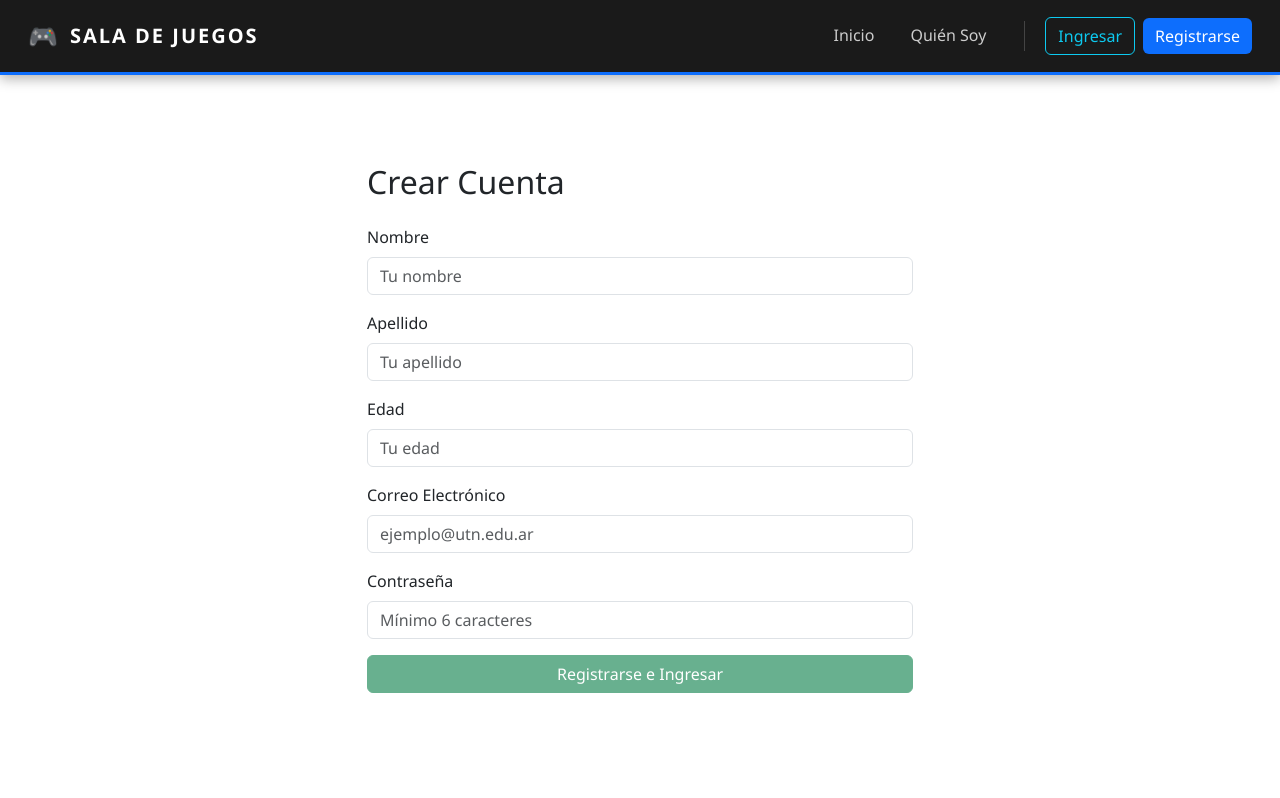
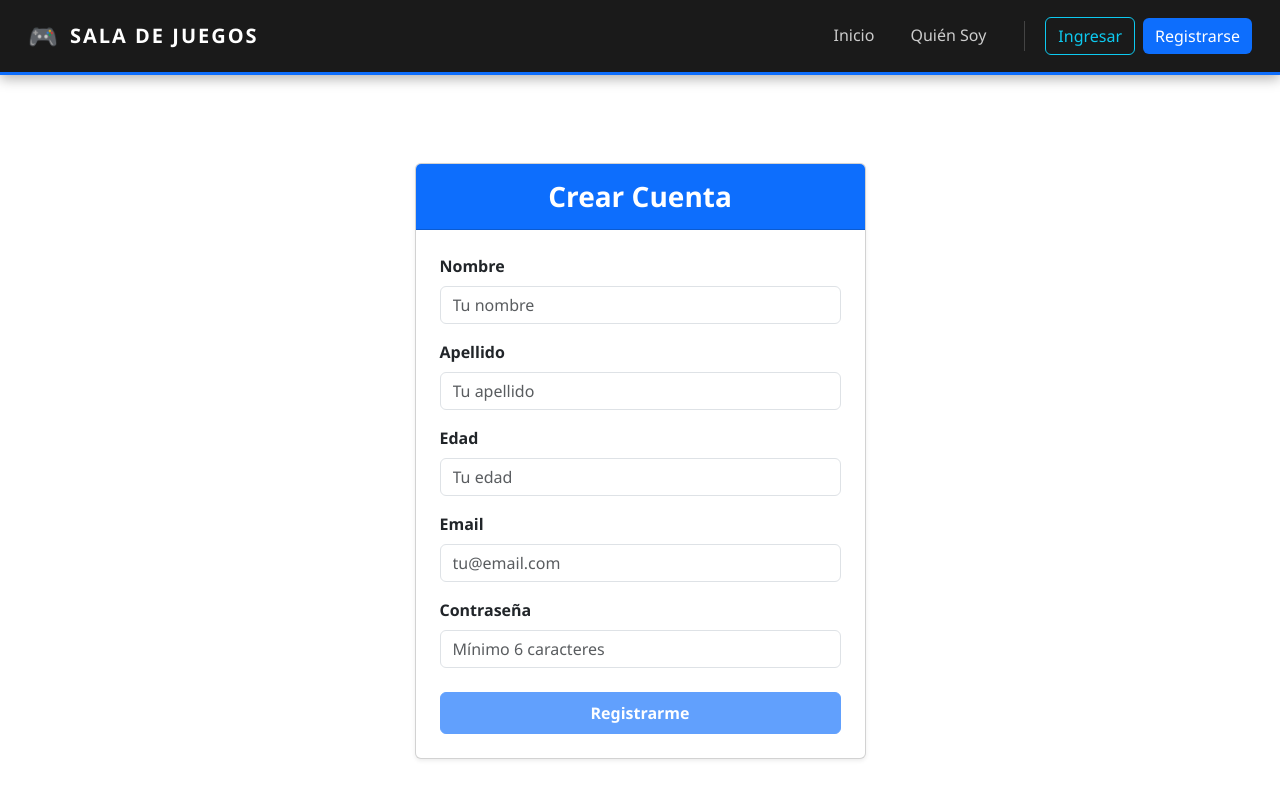
Before and after one commit to mateoutn2024/sala-de-juegos, an Angular app: page /registro in a window 1280 px wide. Built offline with nearby package versions, Linux system fonts and the light colour scheme.

Commit message:
feat(registro): agregar campos de nombre, apellido y edad segun enunciado

```diff
--- a/src/app/pages/registro/registro.html
+++ b/src/app/pages/registro/registro.html
@@ -1,44 +1,52 @@
 <div class="container mt-5">
   <div class="row justify-content-center">
-    <div class="col-md-6">
-      <h2 class="mb-4">Crear Cuenta</h2>
+    <div class="col-md-5">
 
-      <div *ngIf="mensajeError" class="alert alert-danger" role="alert">
+      <div *ngIf="mensajeError" class="alert alert-danger mb-3" role="alert">
         {{ mensajeError }}
       </div>
 
+      <div class="card shadow-sm">
+        <div class="card-header bg-primary text-white text-center py-3">
+          <h3 class="mb-0 fw-bold">Crear Cuenta</h3>
+        </div>
+
+        <div class="card-body p-4">
           <form [formGroup]="formRegistro" (ngSubmit)="registrarse()">
 
             <div class="mb-3">
-          <label class="form-label">Nombre</label>
+              <label class="form-label fw-semibold">Nombre</label>
               <input type="text" class="form-control" formControlName="nombre" placeholder="Tu nombre">
             </div>
 
             <div class="mb-3">
-          <label class="form-label">Apellido</label>
+              <label class="form-label fw-semibold">Apellido</label>
               <input type="text" class="form-control" formControlName="apellido" placeholder="Tu apellido">
             </div>
 
             <div class="mb-3">
-          <label class="form-label">Edad</label>
+              <label class="form-label fw-semibold">Edad</label>
               <input type="number" class="form-control" formControlName="edad" placeholder="Tu edad">
             </div>
 
             <div class="mb-3">
-          <label class="form-label">Correo Electrónico</label>
-          <input type="email" class="form-control" formControlName="correo" placeholder="ejemplo@utn.edu.ar">
+              <label class="form-label fw-semibold">Email</label>
+              <input type="email" class="form-control" formControlName="correo" placeholder="tu@email.com">
             </div>
 
-        <div class="mb-3">
-          <label class="form-label">Contraseña</label>
+            <div class="mb-4">
+              <label class="form-label fw-semibold">Contraseña</label>
               <input type="password" class="form-control" formControlName="contrasena" placeholder="Mínimo 6 caracteres">
             </div>
 
-        <button type="submit" class="btn btn-success w-100" [disabled]="formRegistro.invalid">
-          Registrarse e Ingresar
+            <button type="submit" class="btn btn-primary w-100 py-2 fw-bold" [disabled]="formRegistro.invalid">
+              Registrarme
             </button>
 
           </form>
         </div>
       </div>
+
     </div>
+  </div>
+</div>
```
Lines whose indentation alone changed are shown as unchanged.
